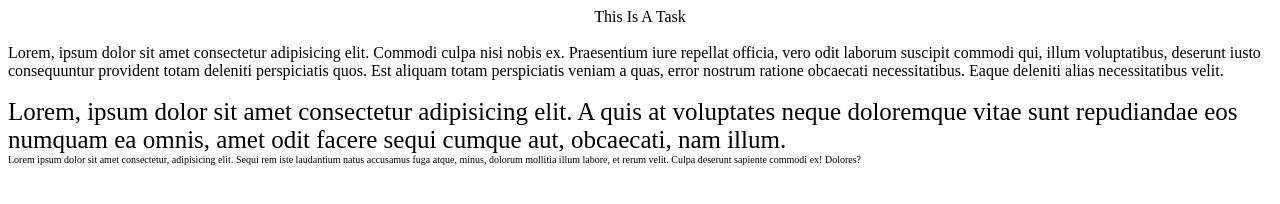
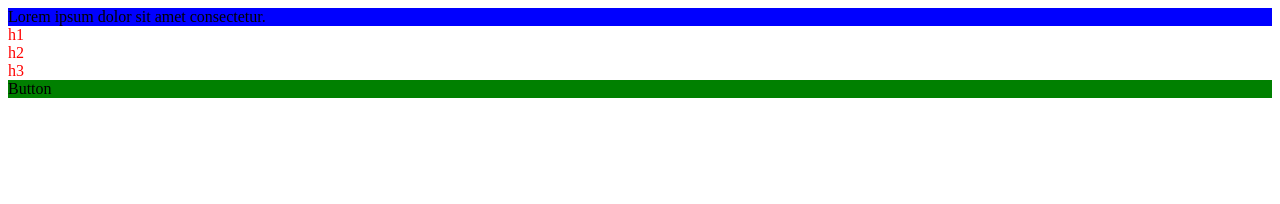
Before and after one commit to aslam4123/task, a plain HTML site: page index.html in a window 1280 px wide. Drawn offline with Linux system fonts and the light colour scheme.

Commit message:
task2 added

```diff
--- a/index.html
+++ b/index.html
@@ -1,16 +1,23 @@
 <html>
     <head>
         <title>html</title>
+
+        <style>
+            .button{
+                background-color: blue;
+            }
+        </style>
         <link rel="stylesheet" href="style.css">
     </head>
     <body>
-        <div class="task">This is a task</div>
-        <br>
-        Lorem, ipsum dolor sit amet consectetur adipisicing elit. Commodi culpa nisi nobis ex. Praesentium iure repellat officia, vero odit laborum suscipit commodi qui, illum voluptatibus, deserunt iusto consequuntur provident totam deleniti perspiciatis quos. Est aliquam totam perspiciatis veniam a quas, error nostrum ratione obcaecati necessitatibus. Eaque deleniti alias necessitatibus velit.
-        <br><br>
+        <div id="box">Lorem ipsum dolor sit amet consectetur.</div>
 
-        <div id="outer">Lorem, ipsum dolor sit amet consectetur adipisicing elit. A quis at voluptates neque doloremque vitae sunt repudiandae eos numquam ea omnis, amet odit facere sequi cumque aut, obcaecati, nam illum.
-            <div id="inner">Lorem ipsum dolor sit amet consectetur, adipisicing elit. Sequi rem iste laudantium natus accusamus fuga atque, minus, dolorum mollitia illum labore, et rerum velit. Culpa deserunt sapiente commodi ex! Dolores?</div>
-        </div>
+        <div class="heading">h1</div>
+        <div class="heading">h2</div>
+        <div class="heading">h3</div>
+
+        <div class="button">Button</div>
+        <div style="background-color: pink;"></div>
+
     </body>
 </html>
--- a/style.css
+++ b/style.css
@@ -1,16 +1,9 @@
- .task{
-    text-align: center;
-    text-transform: capitalize;
- }
-
- *{
-    font-family: 'Times New Roman', Times, serif;
- }
-
- #outer{
-    font-size: 25px;
- }
-
- #inner{
-    font-size: 10px;
- }
+#box{
+    background-color: blue;
+}
+.heading{
+    color: red;
+}
+.button{
+    background-color: green;
+}
```
